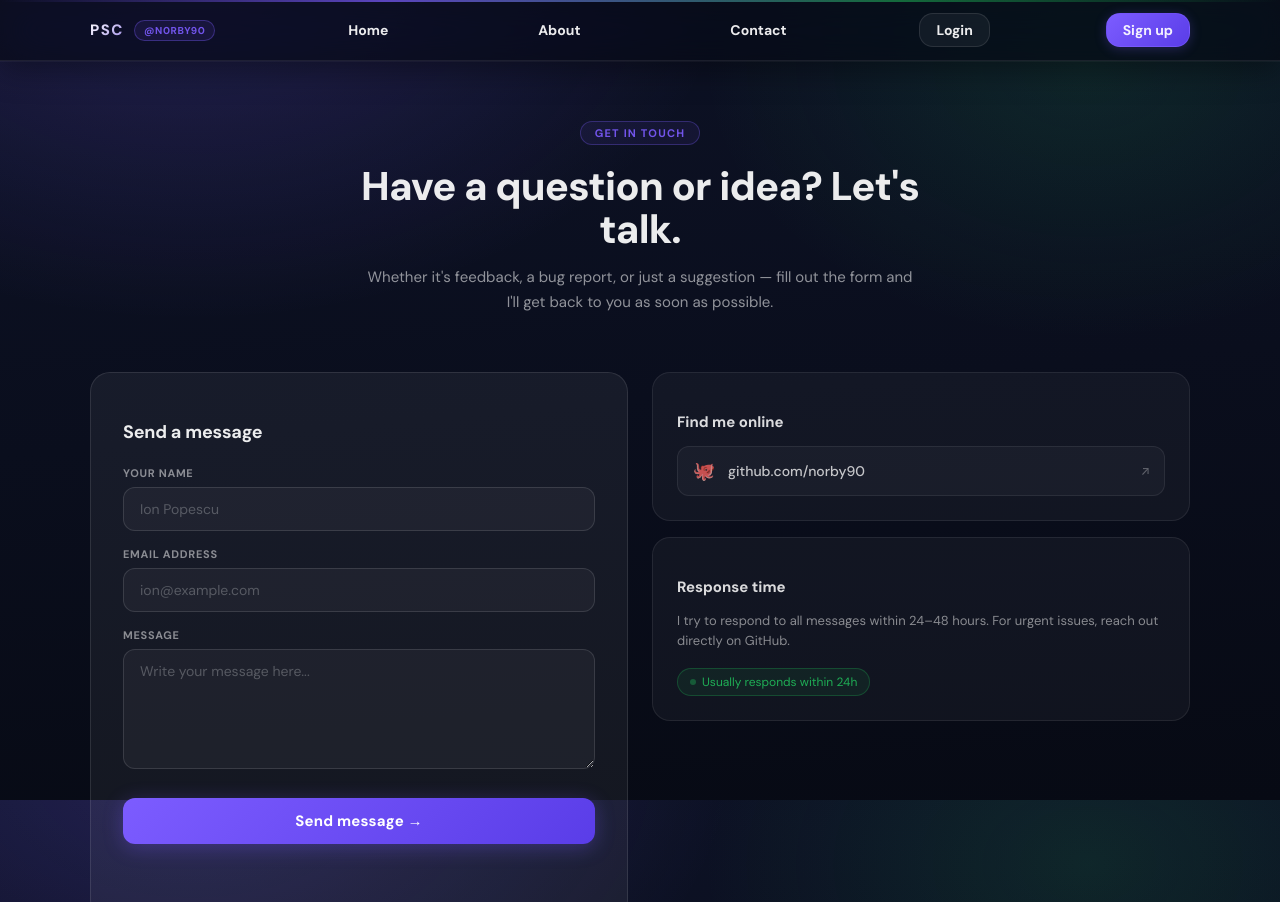
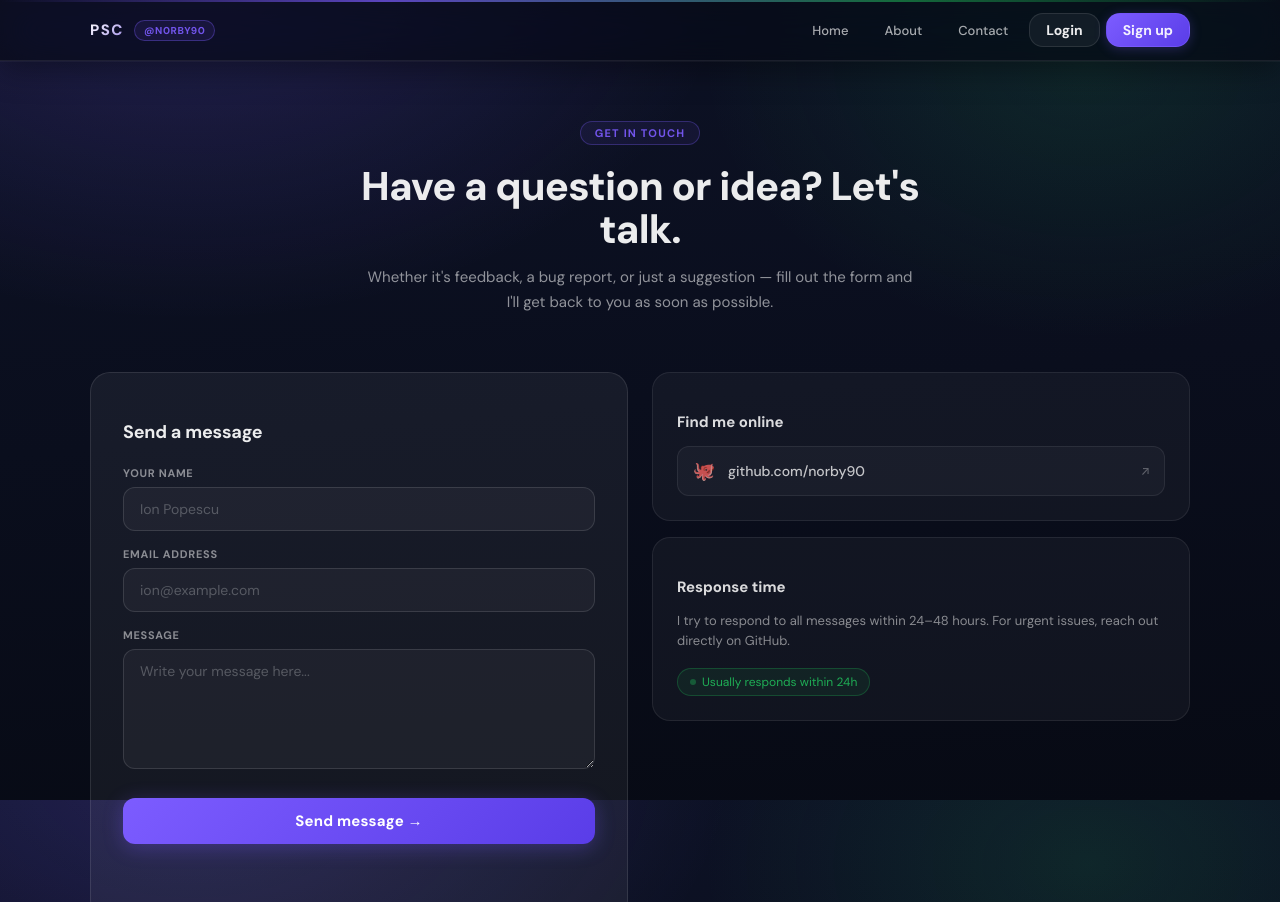
Before and after one commit to ViderOof/password-strength-website-modified, a website: page contact/contact.html in a window 1280 px wide. Shown: the top 902 px of the page. Drawn offline with Linux system fonts and the light colour scheme.

Commit message:
Update contact.html

```diff
--- a/contact/contact.html
+++ b/contact/contact.html
@@ -4,11 +4,10 @@
   <meta charset="UTF-8" />
   <meta name="viewport" content="width=device-width, initial-scale=1" />
   <title>Contact — PSM</title>
-<link rel="stylesheet" href="/style-base.css" />
-<link rel="stylesheet" href="/contact/style-contact.css" />
+  <link rel="stylesheet" href="/style-base.css" />
+  <link rel="stylesheet" href="/contact/style-contact.css" />
   <style>
     main { padding: 60px 0 80px; }
-
 
     .contact-hero {
       text-align: center;
@@ -137,7 +136,6 @@
       min-height: 18px;
     }
 
-
     .side-cards {
       display: flex;
       flex-direction: column;
@@ -200,7 +198,7 @@
       color: rgba(255,255,255,0.30);
     }
 
-    /* response time badge */
+
     .response-badge {
       display: inline-flex;
       align-items: center;
@@ -244,11 +242,13 @@
         <span>PSC</span>
         <span class="badge">@n0rby90</span>
       </div>
-      <a class="btn ghost" href="/public/index.html">Home</a>
-<a class="btn ghost" href="/about/about.html">About</a>
-<a class="btn ghost" href="/contact/contact.html">Contact</a>
-<a class="btn" href="/login/login.html">Login</a>
-<a class="btn primary" href="/signup/signup.html">Sign up</a>
+      <nav class="nav-links">
+        <a class="btn ghost" href="/">Home</a>
+        <a class="btn ghost" href="/about">About</a>
+        <a class="btn ghost" href="/contact">Contact</a>
+        <a class="btn" href="/login">Login</a>
+        <a class="btn primary" href="/signup">Sign up</a>
+      </nav>
     </div>
   </header>
 
```
